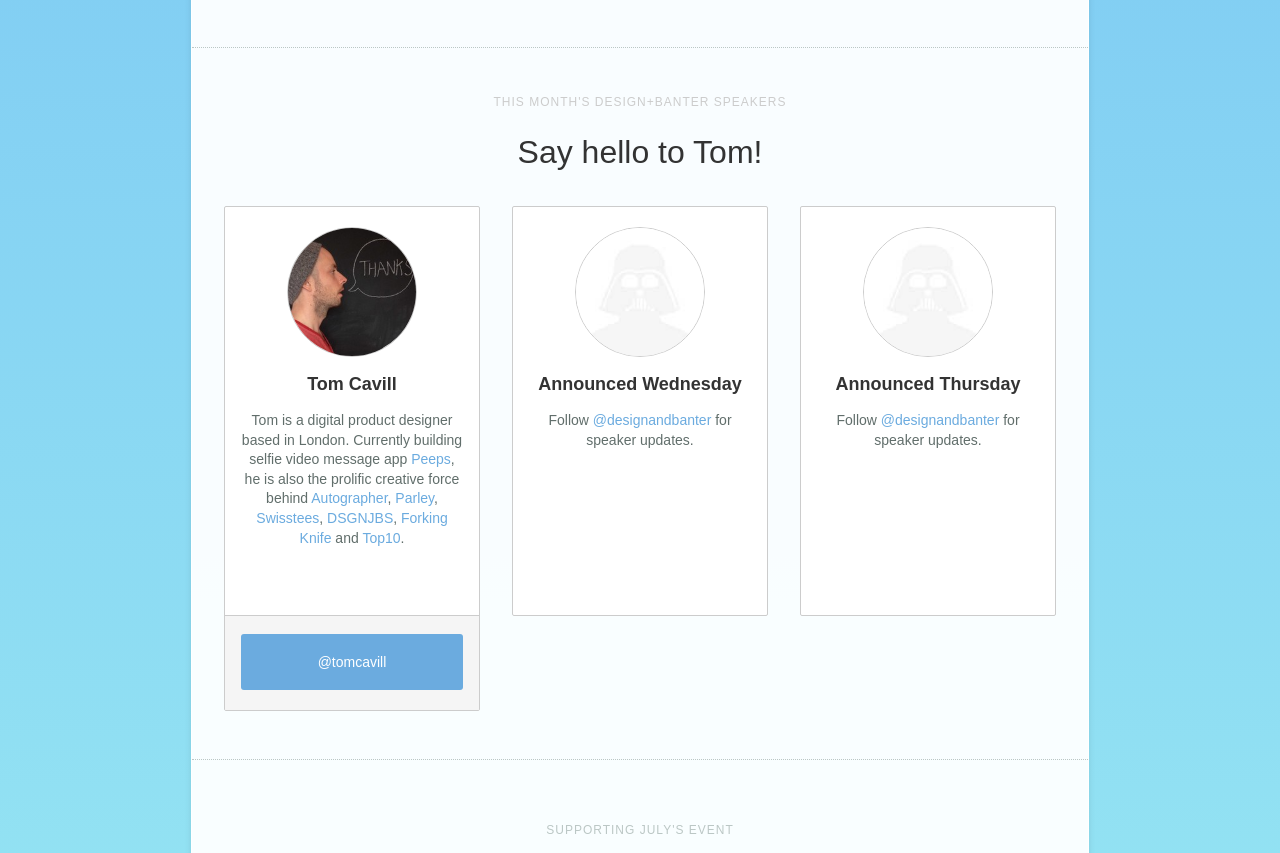
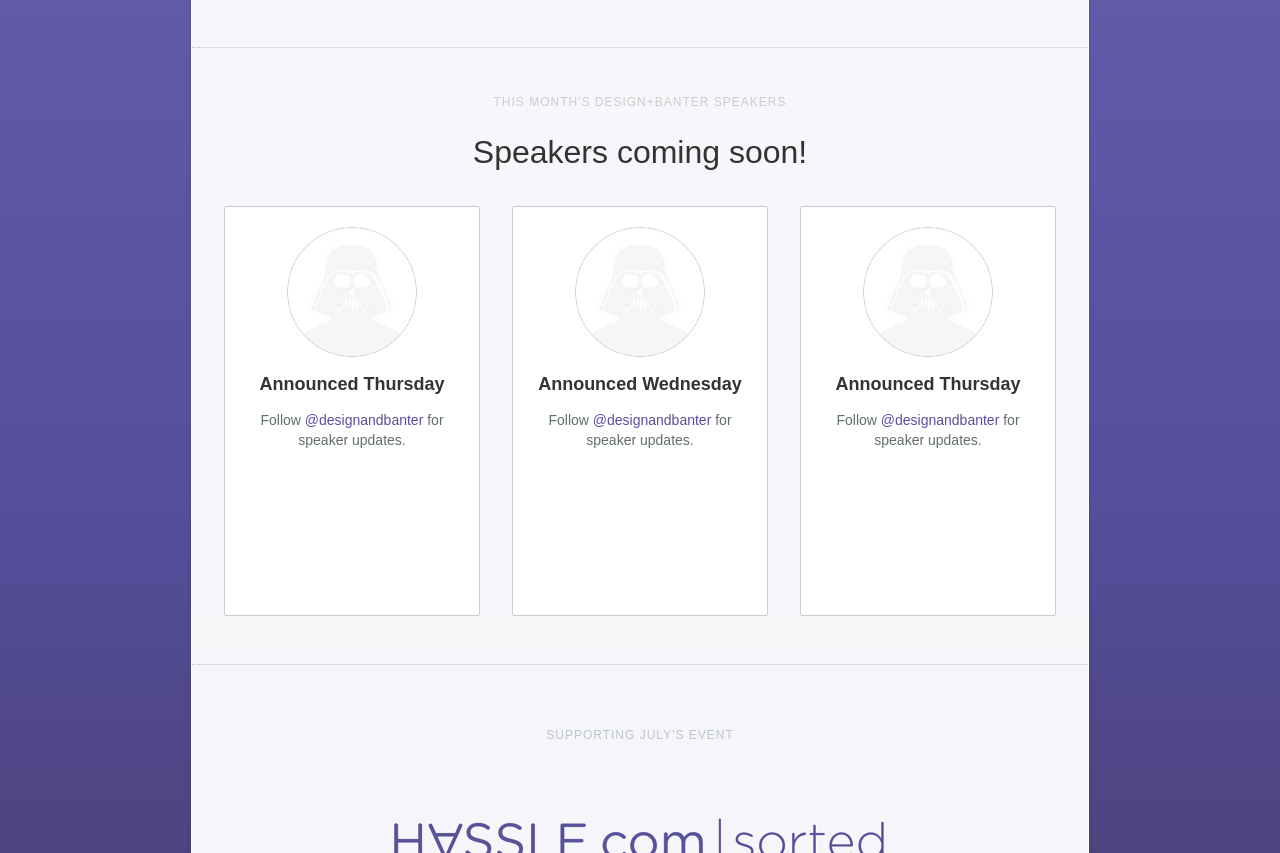
Before and after one commit to design-and-banter/db-dotcom, a Jekyll site: the page built from index.html, in a window 1280 px wide, cut to the strip 1067-1920 px from the top of the page. Built offline with Jekyll 4.4.1, drawn with Linux system fonts in a browser that asks for light colours; nearby versions of some CDN libraries; comment, search, counter and statistics services are not loaded.

Commit message:
change colour scheme

```diff
--- a/_includes/event.html
+++ b/_includes/event.html
@@ -16,7 +16,7 @@
     <span class="strap">This month's Design+Banter speakers</span>
 
 
-    <h1>Say hello to Tom!</h1>
+    <h1>Speakers coming soon!</h1>
 
 
     <ul>
@@ -26,19 +26,20 @@
           <article class="speaker">
 
             <div class="head">
-              <img src="images/speakers/tom-cavill.jpeg">
+              <img src="images/speakers/tba.jpg">
             </div>
 
             <section class='bio'>
 
-              <h1>Tom Cavill</h1>
-              <p>Tom is a digital product designer based in London. Currently building selfie video message app <a href="http://peeps.im/">Peeps</a>, he is also the prolific creative force behind  <a href="http://shop.autographer.com/">Autographer</a>, <a href="http://beta.parley.io/">Parley</a>, <a href="http://www.swisste.es/tee">Swisstees</a>, <a href="http://www.dsgnjbs.com/">DSGNJBS</a>, <a href="http://forkingknife.com/">Forking Knife</a> and <a href="http://top10.com/">Top10</a>. </p>
+              <h1>Announced Thursday</h1>
+              <p>Follow <a hred="http://twitter.com/designandbanter/">@designandbanter</a> for speaker updates.</p>
+
 
             </section>
 
-            <section class='interact'>
-              <a href="http://www.twitter.com/tomcavill" target='_blank' class='btn'>@tomcavill</a>
-            </section>
+            <!-- <section class='interact'>
+              <a href="http://www.twitter.com/ntlk" target='_blank' class='btn'>@ntlk</a>
+            </section> -->
 
           </article>
 
--- a/_less/base/_colors.less
+++ b/_less/base/_colors.less
@@ -1,9 +1,9 @@
-@primary: #6BABDF;
-@primary-light: lighten(#6BABDF, 10%);
+@primary: #564f9e;
+@primary-light: lighten(#564f9e, 10%);
 @primary-tint: red;
 @primary-dark: green;
 
 @headline: #CC3232;
 @text:    #616e6b;
 @rule:    #bbc7c5;
-@non:     #f5f5f5;
+@non:     #564f9e;
--- a/_less/objects/_opening.less
+++ b/_less/objects/_opening.less
@@ -33,7 +33,7 @@
   a {
     border: 0;
     background: #ffffff;
-    color: #0774bc;
+    color: @primary;
     font-weight: 600;
     cursor: pointer;
     width: 18em;
--- a/css/site.css
+++ b/css/site.css
@@ -1,3 +1,4 @@
+/* CSS crunched with Crunch - http://crunchapp.net/ */
 /* http://meyerweb.com/eric/tools/css/reset/
    v2.0 | 20110126
    License: none (public domain)
@@ -143,30 +144,22 @@ a {
 body {
   font-family: "jaf-facitweb", sans-serif;
   background: #ff7474;
-  background: #6fb8f4;
+  background: #7973be;
   /* Old browsers */
-
-  background: -moz-linear-gradient(top, #6fb8f4 0%, #a1f3f2 86%, #f8ffd3 100%);
+  background: -moz-linear-gradient(top, #7973be 0%, #564f9e 50%, #332121 100%);
   /* FF3.6+ */
-
-  background: -webkit-gradient(linear, left top, left bottom, color-stop(0%, #6fb8f4), color-stop(86%, #a1f3f2), color-stop(100%, #f8ffd3));
+  background: -webkit-gradient(linear, left top, left bottom, color-stop(0%, #7973be), color-stop(50%, #564f9e), color-stop(100%, #332121));
   /* Chrome,Safari4+ */
-
-  background: -webkit-linear-gradient(top, #6fb8f4 0%, #a1f3f2 86%, #f8ffd3 100%);
+  background: -webkit-linear-gradient(top, #7973be 0%, #564f9e 50%, #332121 100%);
   /* Chrome10+,Safari5.1+ */
-
-  background: -o-linear-gradient(top, #6fb8f4 0%, #a1f3f2 86%, #f8ffd3 100%);
+  background: -o-linear-gradient(top, #7973be 0%, #564f9e 50%, #332121 100%);
   /* Opera 11.10+ */
-
-  background: -ms-linear-gradient(top, #6fb8f4 0%, #a1f3f2 86%, #f8ffd3 100%);
+  background: -ms-linear-gradient(top, #7973be 0%, #564f9e 50%, #332121 100%);
   /* IE10+ */
-
-  background: linear-gradient(to bottom, #6fb8f4 0%, #a1f3f2 86%, #f8ffd3 100%);
+  background: linear-gradient(to bottom, #7973be 0%, #564f9e 50%, #332121 100%);
   /* W3C */
-
-  filter: progid:DXImageTransform.Microsoft.gradient(startColorstr='#6fb8f4', endColorstr='#f8ffd3', GradientType=0);
+  filter: progid:DXImageTransform.Microsoft.gradient(startColorstr='#7973be', endColorstr='#332121', GradientType=0);
   /* IE6-9 */
-
 }
 #nomination-form {
   background: #fff;
@@ -194,7 +187,7 @@ body {
   font-family: "jaf-facitweb", sans-serif;
 }
 #nomination-form form .req {
-  color: #6babdf;
+  color: #564f9e;
 }
 #nomination-form form li {
   margin-bottom: 1em;
@@ -239,7 +232,7 @@ body {
   margin: 0 auto;
 }
 a {
-  color: #6babdf;
+  color: #564f9e;
 }
 .strap {
   display: block;
@@ -256,7 +249,7 @@ a {
 .btn {
   background: #19a7c3;
   display: block;
-  color: #f5f5f5;
+  color: #564f9e;
   -webkit-border-radius: 3px;
   -moz-border-radius: 3px;
   border-radius: 3px;
@@ -429,13 +422,13 @@ textarea#Field1 {
   margin: 0 auto 1.5em auto;
 }
 .event h2 a {
-  border-bottom: 2px dotted #6babdf;
+  border-bottom: 2px dotted #564f9e;
   font-weight: 400;
 }
 .event h2:after {
   display: block;
   content: "";
-  background: #6babdf;
+  background: #564f9e;
   height: 0.125em;
   width: 5em;
   margin: 2em auto 0 auto;
@@ -580,7 +573,7 @@ textarea#Field1 {
   border-top: 1px solid #ccc;
 }
 .speaker .interact a {
-  background: #6babdf;
+  background: #564f9e;
   color: #fff;
   font-weight: 200;
   font-size: 0.875em;
@@ -642,7 +635,7 @@ textarea#Field1 {
 #opening a {
   border: 0;
   background: #ffffff;
-  color: #0774bc;
+  color: #564f9e;
   font-weight: 600;
   cursor: pointer;
   width: 18em;
@@ -680,17 +673,19 @@ textarea#Field1 {
   padding: 4em 0;
 }
 #credits p {
-  color: #6babdf;
+  color: #d4d4d8;
   text-align: center;
   font-size: 0.875em;
   font-weight: 400;
 }
 #credits a {
-  color: #6BABDF;
+  color: #d4d4d8;
   font-weight: 700;
+  border-bottom: 2px dotted #d4d4d8;
 }
 #credits a:hover {
-  border-bottom: 2px dotted #6babdf;
+  color: #564f9e;
+  border-color: #564f9e;
 }
 #mc_embed_signup {
   max-width: 40em;
```
Also changed, not shown: _less/base/_layout.less (+9 -8 lines), _less/objects/_credits.less (+6 -3 lines), _less/base/_colors.css (deleted), images/sponsors/hassle-logo.png.
